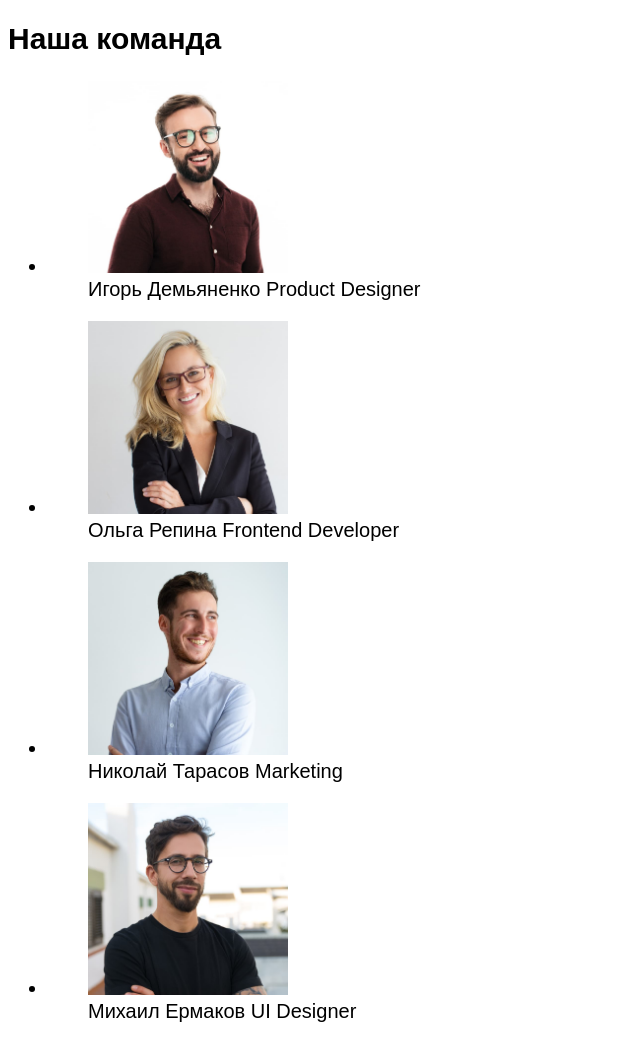
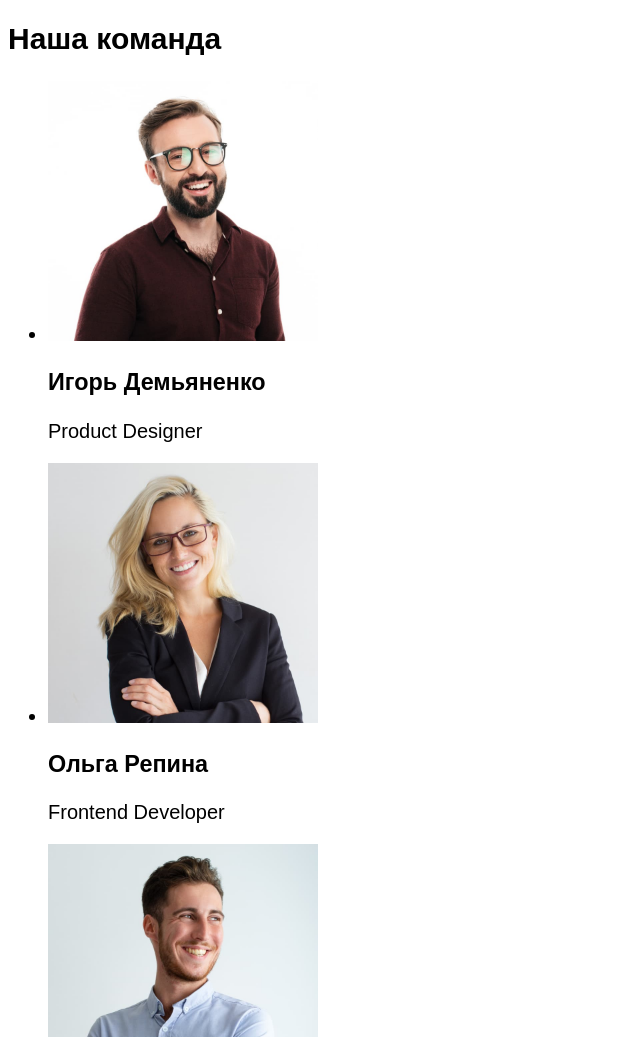
Before and after one commit to Liettualainen/goit-markup-hw-01, a plain HTML site: page index.html in a window 1280 px wide. Shown: the part 1038-2075 px from the top of the page, without its empty margins (0-640 px from the left). Drawn offline with Linux system fonts and the light colour scheme.

Commit message:
final last

```diff
--- a/index.html
+++ b/index.html
@@ -81,45 +81,40 @@
         <h2>Наша команда</h2>
         <ul>
           <li>
-            <figure>
             <img
               src="images/team/team_card_1.jpg"
               alt="team member photo"
-                width="200"
+              width="270"
             />
-              <figcaption>Игорь Демьяненко Product Designer</figcaption>
-            </figure>
+            <h3>Игорь Демьяненко</h3>
+            <p>Product Designer</p>
           </li>
-
           <li>
-            <figure>
             <img
               src="images/team/team_card_2.jpg"
               alt="team member photo"
-                width="200"
+              width="270"
             />
-              <figcaption>Ольга Репина Frontend Developer</figcaption>
-            </figure>
+            <h3>Ольга Репина</h3>
+            <p>Frontend Developer</p>
           </li>
           <li>
-            <figure>
             <img
               src="images/team/team_card_3.jpg"
               alt="team member photo"
-                width="200"
+              width="270"
             />
-              <figcaption>Николай Тарасов Marketing</figcaption>
-            </figure>
+            <h3>Николай Тарасов</h3>
+            <p>Marketing</p>
           </li>
           <li>
-            <figure>
             <img
               src="images/team/team_card_4.jpg"
               alt="team member photo"
-                width="200"
+              width="270"
             />
-              <figcaption>Михаил Ермаков UI Designer</figcaption>
-            </figure>
+            <h3>Михаил Ермаков</h3>
+            <p>UI Designer</p>
           </li>
         </ul>
       </section>
```
Lines whose indentation alone changed are shown as unchanged.
